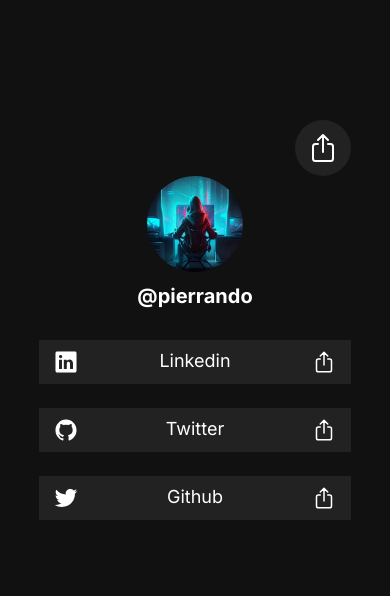
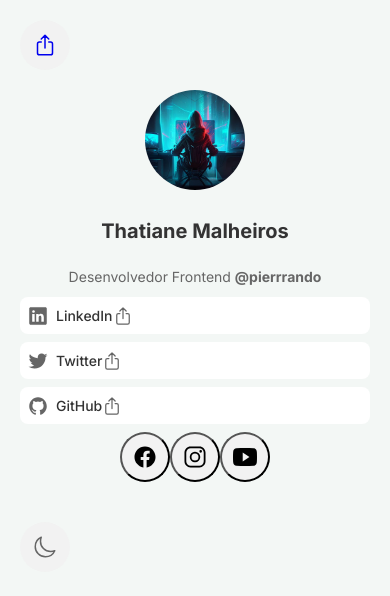
Before and after one commit to thatianemalheiros/linktree-clone, a plain HTML site: page index.html in a window 390 px wide. Drawn offline with nearby package versions, Linux system fonts and the light colour scheme.

Commit message:
muitos updates

```diff
--- a/index.html
+++ b/index.html
@@ -1,53 +1,60 @@
 <!DOCTYPE html>
 <html lang="pt-br">
 <head>
-    <meta charset="UTF-8" />
-    <meta http-equiv="X-UA-Compatible" content="IE=edge" />
-    <meta name="viewport" content="width=device-width, initial-scale=1.0" />
-    <link rel="preconnect" href="https://fonts.googleapis.com" />
-    <link rel="preconnect" href="https://fonts.gstatic.com" crossorigin />
-    <link
-      href="https://fonts.googleapis.com/css2?family=Inter:wght@400;500;700&display=swap"
-      rel="stylesheet"
-    />
-    <link rel="stylesheet" href="style.css" />
+  <meta charset="UTF-8">
+  <meta http-equiv="X-UA-Compatible" content="IE=edge">
+  <meta name="viewport" content="width=device-width, initial-scale=1.0">
+  <link rel="preconnect" href="https://fonts.googleapis.com">
+  <link rel="preconnect" href="https://fonts.gstatic.com" crossorigin>
+  <link href="https://fonts.googleapis.com/css2?family=Inter:wght@400;500;700&display=swap" rel="stylesheet">
+  <link rel="stylesheet" href="style.css">
   <title>Linktree clone</title>
 </head>
 <body>
   <div class="container">
-      <a href="" class="share-button">
+    <a href="#" class="share-button">
       <ion-icon class="share-icon" name="share-outline"></ion-icon>
     </a>
     <div class="img-container">
-        <img class="img" src="thatiane-malheiros.jpg" alt="profile picture" />
+      <img class="img" src="thatiane-malheiros.jpg" alt="profile picture">
     </div>
-      <h1>@pierrando</h1>
+    <h1>Thatiane Malheiros</h1>
+    <p class="bio">Desenvolvedor Frontend <strong>@pierrrando</strong></p>
 
     <a href="https://www.linkedin.com/in/devfrontend-thatiane-malheiros/" class="link-card" target="_blank">
       <ion-icon class="icons" name="logo-linkedin"></ion-icon>
-        <p>Linkedin</p>
+      <span class="link-description">LinkedIn</span>
       <ion-icon class="icons" name="share-outline"></ion-icon>
     </a>
     <a href="https://twitter.com/pierrrando" class="link-card" target="_blank">
-        <ion-icon class="icons" name="logo-github"></ion-icon>
-        <p>Twitter</p>
+      <ion-icon class="icons" name="logo-twitter"></ion-icon>
+      <span class="link-description">Twitter</span>
       <ion-icon class="icons" name="share-outline"></ion-icon>
     </a>
     <a href="https://github.com/thatianemalheiros" class="link-card" target="_blank">
-        <ion-icon class="icons" name="logo-twitter"></ion-icon>
-        <p>Github</p>
+      <ion-icon class="icons" name="logo-github"></ion-icon>
+      <span class="link-description">GitHub</span>
       <ion-icon class="icons" name="share-outline"></ion-icon>
     </a>
+
+    <div class="share-buttons">
+      <button class="share-button">
+        <ion-icon class="share-icon" name="logo-facebook"></ion-icon>
+      </button>
+      <button class="share-button">
+        <ion-icon class="share-icon" name="logo-instagram"></ion-icon>
+      </button>
+      <button class="share-button">
+        <ion-icon class="share-icon" name="logo-youtube"></ion-icon>
+      </button>
+    </div>
+
+    <button id="theme-toggle" class="theme-toggle">
+      <ion-icon name="moon-outline"></ion-icon>
+    </button>
   </div>
 
   <script src="script.js"></script>
-    <script
-      type="module"
-      src="https://unpkg.com/ionicons@5.5.2/dist/ionicons/ionicons.esm.js"
-    ></script>
-    <script
-      nomodule
-      src="https://unpkg.com/ionicons@5.5.2/dist/ionicons/ionicons.js"
-    ></script>
+  <script src="https://unpkg.com/ionicons@5.5.2/dist/ionicons/ionicons.js"></script>
 </body>
 </html>
--- a/script.js
+++ b/script.js
@@ -1,12 +1,62 @@
-const linkButton = document.querySelectorAll(".icons");
+// script.js
 
-linkButton.forEach(link => {
-  link.addEventListener("click", function (e) {
-    e.preventDefault();
+// Função para exibir a seção de compartilhamento
+function toggleShareButtons() {
+  const shareButtons = document.querySelector('.share-buttons');
+  shareButtons.classList.toggle('show');
+}
 
-    const getLink = e.target.parentElement.getAttribute("href");
-    const copyLinkToClipBoard = navigator.clipboard.writeText(getLink);
+// Função para copiar o link para a área de transferência
+function copyLink() {
+  const link = window.location.href;
+  navigator.clipboard.writeText(link).then(() => {
+    alert('Link copiado para a área de transferência!');
+  });
+}
 
-    alert("Link has been copied to clipboard");
-  })
-})
+// Obtém os elementos relevantes
+const shareButton = document.querySelector('.share-button');
+const shareIcon = document.querySelector('.share-icon');
+const linkCards = document.querySelectorAll('.link-card');
+
+// Adiciona os ouvintes de evento aos elementos
+shareButton.addEventListener('click', toggleShareButtons);
+shareIcon.addEventListener('click', toggleShareButtons);
+
+linkCards.forEach((linkCard) => {
+  const shareOutlineIcon = linkCard.querySelector('.icons[name="share-outline"]');
+  const linkDescription = linkCard.querySelector('.link-description');
+
+  linkCard.addEventListener('mouseenter', () => {
+    shareOutlineIcon.style.display = 'none';
+    linkDescription.style.display = 'none';
+  });
+
+  linkCard.addEventListener('mouseleave', () => {
+    shareOutlineIcon.style.display = 'block';
+    linkDescription.style.display = 'block';
+  });
+});
+
+const copyButtons = document.querySelectorAll('.copy-button');
+
+copyButtons.forEach((copyButton) => {
+  copyButton.addEventListener('click', copyLink);
+});
+
+// Obtém o botão de alternância de tema
+const themeToggle = document.getElementById('theme-toggle');
+
+// Verifica se o usuário possui uma preferência de tema definida
+const prefersDarkMode = window.matchMedia('(prefers-color-scheme: dark)').matches;
+
+// Define a classe 'dark-mode' no body com base na preferência do usuário
+if (prefersDarkMode) {
+  document.body.classList.add('dark-mode');
+}
+
+// Adiciona um ouvinte de evento de clique ao botão de alternância
+themeToggle.addEventListener('click', () => {
+  // Alterna a classe 'dark-mode' no elemento body
+  document.body.classList.toggle('dark-mode');
+});
--- a/style.css
+++ b/style.css
@@ -1,71 +1,281 @@
-*{
+* {
+  box-sizing: border-box;
+  margin: 0;
   padding: 0;
-  margin: 0;
-  box-sizing: border-box;
 }
 
+body {
 
-body{
   font-family: 'Inter', sans-serif;
-  font-size: 18px;
-  background-color: #111;
-  color: #fff;
+  font-size: 16px;
+  line-height: 1.5;
+  color: #333;
+  background-color: #f3f7f5;
 }
 
-.container{
+.container {
+  max-width: 600px;
+  margin: 0 auto;
+  padding: 40px;
+  text-align: center;
+}
+
+.share-button {
   display: flex;
-  flex-direction: column;
   justify-content: center;
   align-items: center;
-  width: 80vw;
-  max-width: 600px;
-  margin: 120px auto 0 auto;
+  width: 50px;
+  height: 50px;
+  border-radius: 50%;
+  background-color: #f2f2f2;
+  margin-bottom: 20px;
+  text-decoration: none;
+  transition: background-color 0.3s ease;
 }
 
-.share-button{
-  display: flex;
-  align-self: flex-end;
-  color: #fff;
+.share-button:hover {
+  background-color: #e2e2e2;
 }
 
-.share-icon{
-  font-size: 32px;
-  background-color: #222;
-  padding: 12px;
-  border-radius: 50%;
-
+.share-icon {
+  font-size: 24px;
 }
 
-.img-container{
-  height: 96px;
-  width: 96px;
-  margin-bottom: 12px;
+.img-container {
+  margin-bottom: 20px;
 }
 
-h1{
-  font-size: 20px;
-  margin-bottom: 32px;
+.img {
+  width: 120px;
+  height: 120px;
+  border-radius: 50%;
+  object-fit: cover;
 }
 
-img{
-  width: 100%;
-  border-radius: 50%;
-  background-size: cover;
-
+h1 {
+  font-size: 24px;
+  font-weight: 700;
+  margin-bottom: 20px;
 }
 
-
-.link-card{
-  width: 100%;
-  display: flex;
-  justify-content: space-between;
-  background-color: #222;
-  padding: 10px 15px;
-  color: #fff;
-  text-decoration: none;
-  margin-bottom: 24px;
+.bio {
+  font-size: 16px;
+  margin-bottom: 20px;
+  color: #666;
 }
 
-.icons{
+.link-card {
+  display: flex;
+  align-items: center;
+  padding: 10px;
+  margin-bottom: 10px;
+  background-color: #fff;
+  border-radius: 8px;
+  text-decoration: none;
+  color: #333;
+  transition: background-color 0.3s ease;
+}
+
+.link-card:hover {
+  background-color: #f2f2f2;
+}
+
+.link-card ion-icon {
+  font-size: 24px;
+  margin-right: 10px;
+}
+
+.link-card .link-description {
+  font-size: 16px;
+  font-weight: 500;
+  margin: 0;
+}
+
+.share-buttons {
+  display: flex;
+  justify-content: center;
+  margin-bottom: 20px;
+}
+
+.theme-toggle {
+  display: flex;
+  justify-content: center;
+  align-items: center;
+  width: 50px;
+  height: 50px;
+  border-radius: 50%;
+  background-color: #f2f2f2;
+  margin-bottom: 20px;
+  border: none;
+  cursor: pointer;
+  transition: background-color 0.3s ease;
+}
+
+.theme-toggle:hover {
+  background-color: #e2e2e2;
+}
+
+.theme-toggle ion-icon {
   font-size: 24px;
 }
+
+.dark-mode body {
+  background-color: #333;
+  color: #f2f2f2;
+}
+
+.dark-mode .container {
+  border: 1px solid #f2f2f2;
+}
+
+.dark-mode .link-card {
+  background-color: #333;
+  color: #f2f2f2;
+}
+
+.dark-mode .link-card:hover {
+  background-color: #222;
+}
+
+.dark-mode .link-card ion-icon {
+  color: #f2f2f2;
+}
+
+@media screen and (max-width: 768px) {
+  .container {
+    padding: 20px;
+  }
+
+  .img {
+    width: 100px;
+    height: 100px;
+  }
+
+
+    h1 {
+      font-size: 24px;
+      font-weight: 700;
+      margin-bottom: 20px;
+      color: #333;
+    }
+
+    .bio {
+      font-size: 16px;
+      margin-bottom: 20px;
+      color: #666;
+    }
+
+    .link-card {
+      display: flex;
+      align-items: center;
+      padding: 10px;
+      margin-bottom: 10px;
+      background-color: #fff;
+      border-radius: 8px;
+      text-decoration: none;
+      color: #333;
+      transition: background-color 0.3s ease;
+    }
+
+    .link-card:hover {
+      background-color: #f2f2f2;
+    }
+
+    .link-card ion-icon {
+      font-size: 24px;
+      margin-right: 10px;
+      color: #666;
+    }
+
+    .link-card .link-description {
+      font-size: 16px;
+      font-weight: 500;
+      margin: 0;
+      color: #333;
+    }
+
+    .share-buttons {
+      display: flex;
+      justify-content: center;
+      margin-bottom: 20px;
+    }
+
+    .theme-toggle {
+      display: flex;
+      justify-content: center;
+      align-items: center;
+      width: 50px;
+      height: 50px;
+      border-radius: 50%;
+      background-color: #f2f2f2;
+      margin-bottom: 20px;
+      border: none;
+      cursor: pointer;
+      transition: background-color 0.3s ease;
+    }
+
+    .theme-toggle:hover {
+      background-color: #e2e2e2;
+    }
+
+    .theme-toggle ion-icon {
+      font-size: 24px;
+      color: #666;
+    }
+
+    .dark-mode body {
+      background-color: #333;
+      color: #f2f2f2;
+    }
+
+    .dark-mode .container {
+      border: 1px solid #f2f2f2;
+    }
+
+    .dark-mode .link-card {
+      background-color: #333;
+      color: #f2f2f2;
+    }
+
+    .dark-mode .link-card:hover {
+      background-color: #222;
+    }
+
+    .dark-mode .link-card ion-icon {
+      color: #f2f2f2;
+    }
+
+    @media screen and (max-width: 768px) {
+      .container {
+        padding: 20px;
+      }
+
+      .img {
+        width: 100px;
+        height: 100px;
+      }
+
+      h1 {
+        font-size: 20px;
+      }
+
+      .bio {
+        font-size: 14px;
+        margin-bottom: 10px;
+      }
+
+      .link-card {
+        padding: 8px;
+        margin-bottom: 8px;
+      }
+
+      .link-card ion-icon {
+        font-size: 20px;
+        margin-right: 8px;
+      }
+
+      .link-card .link-description {
+        font-size: 14px;
+      }
+    }
+  }
```
Also changed, not shown: 2 other files. Lines whose indentation alone changed are shown as unchanged.
